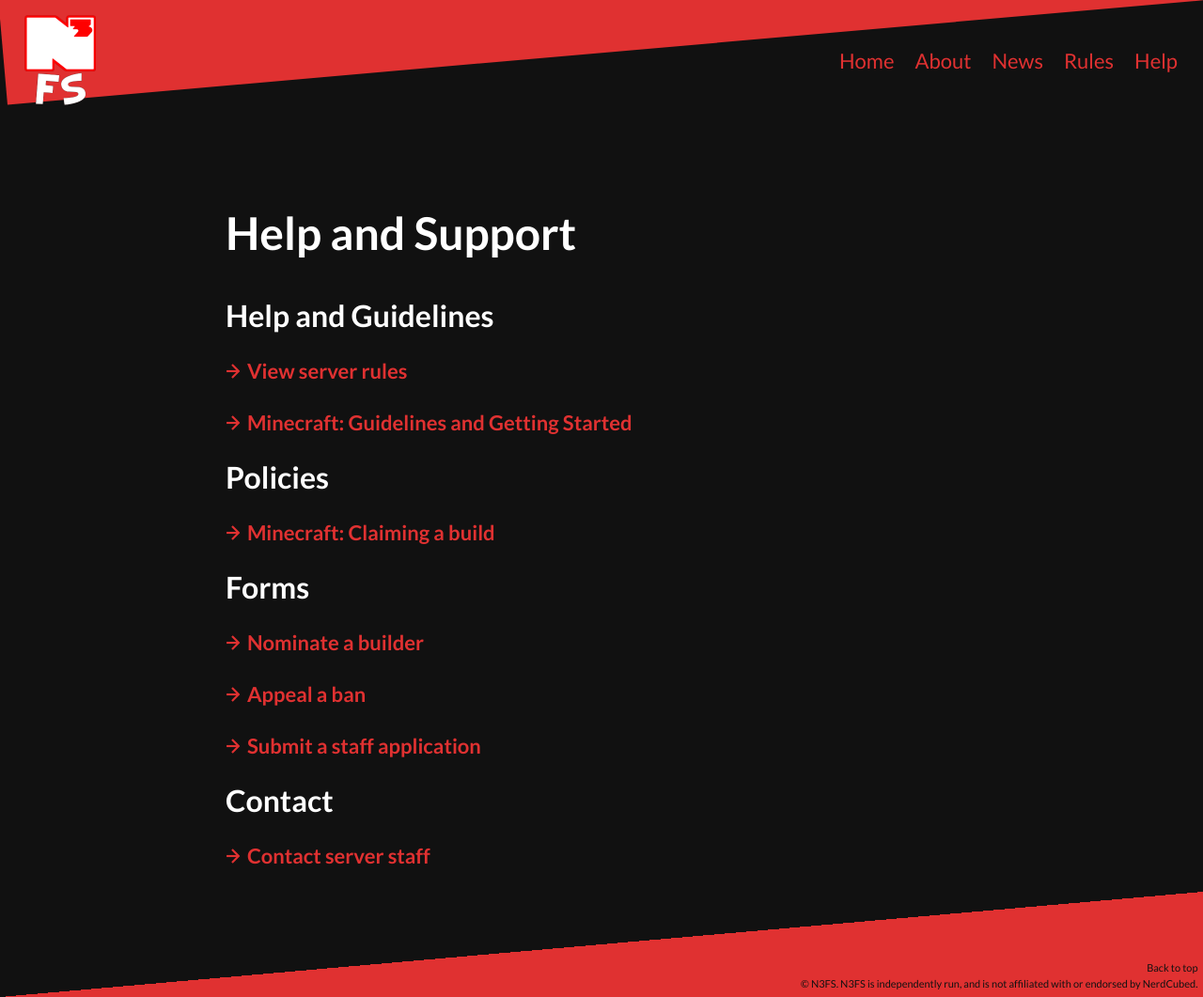
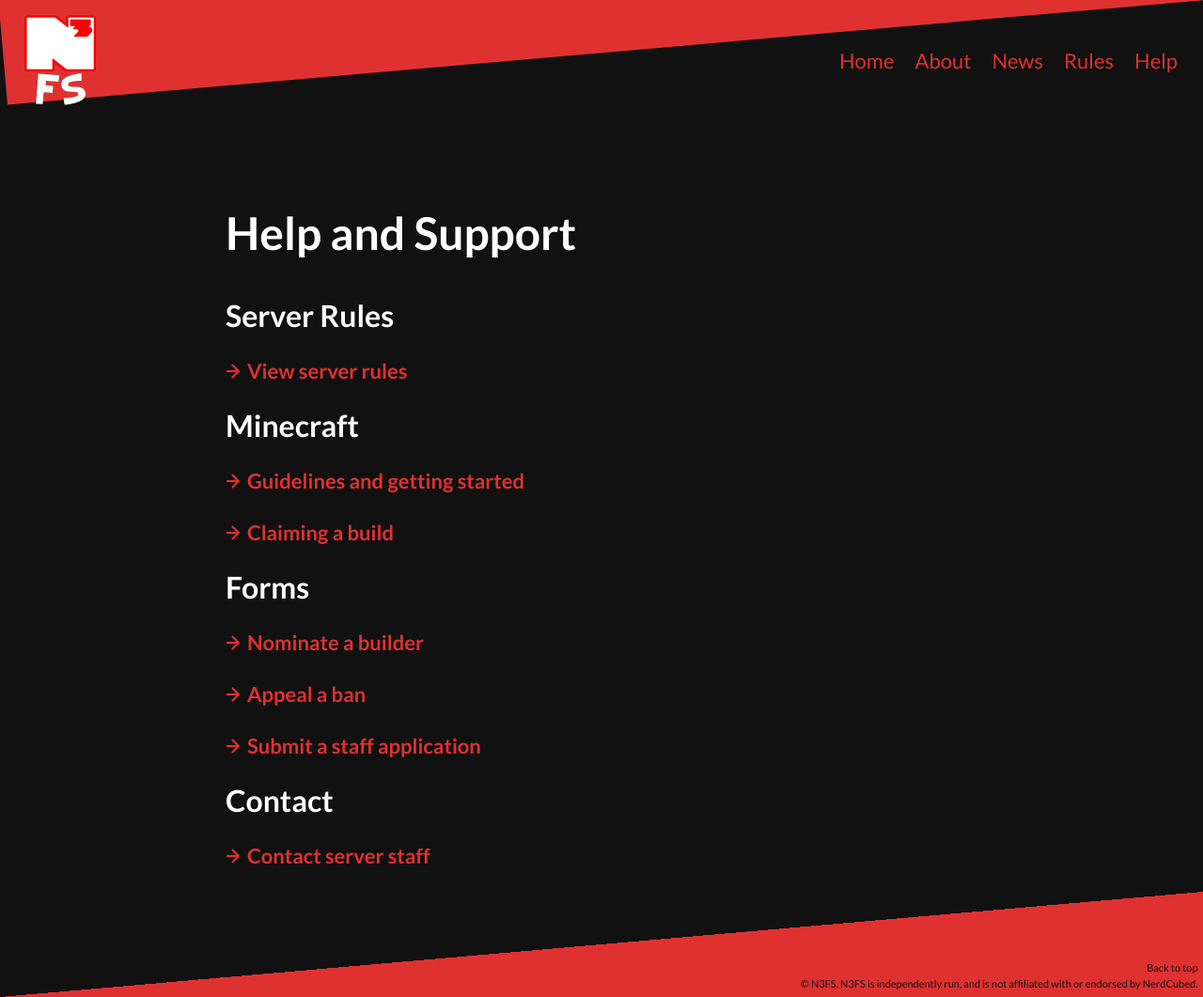
Before and after one commit to N3FS/N3FS-website, a Jekyll site: the page built from help.md, in a window 1280 px wide. Shown: the whole page at 94% size. Built offline with Jekyll 4.4.1, drawn with Linux system fonts in a browser that asks for light colours.

Commit message:
Tweaks to help and rules

```diff
--- a/help.md
+++ b/help.md
@@ -4,12 +4,12 @@ title: Help and Support
 short_title: Help
 
 data:
-- title: Help and Guidelines
+- title: Server Rules
   docs:
     - link: /rules
+- title: Minecraft
+  docs:
     - link: /help/minecraft-guidelines
-- title: Policies
-  docs:
     - link: /help/minecraft-claims
 - title: Forms
   docs:
```
Also changed, not shown: _help/minecraft-claims.md (+1 -1 lines), _help/minecraft-guidelines.md (+1 -0 lines), rules.md (+8 -6 lines).
